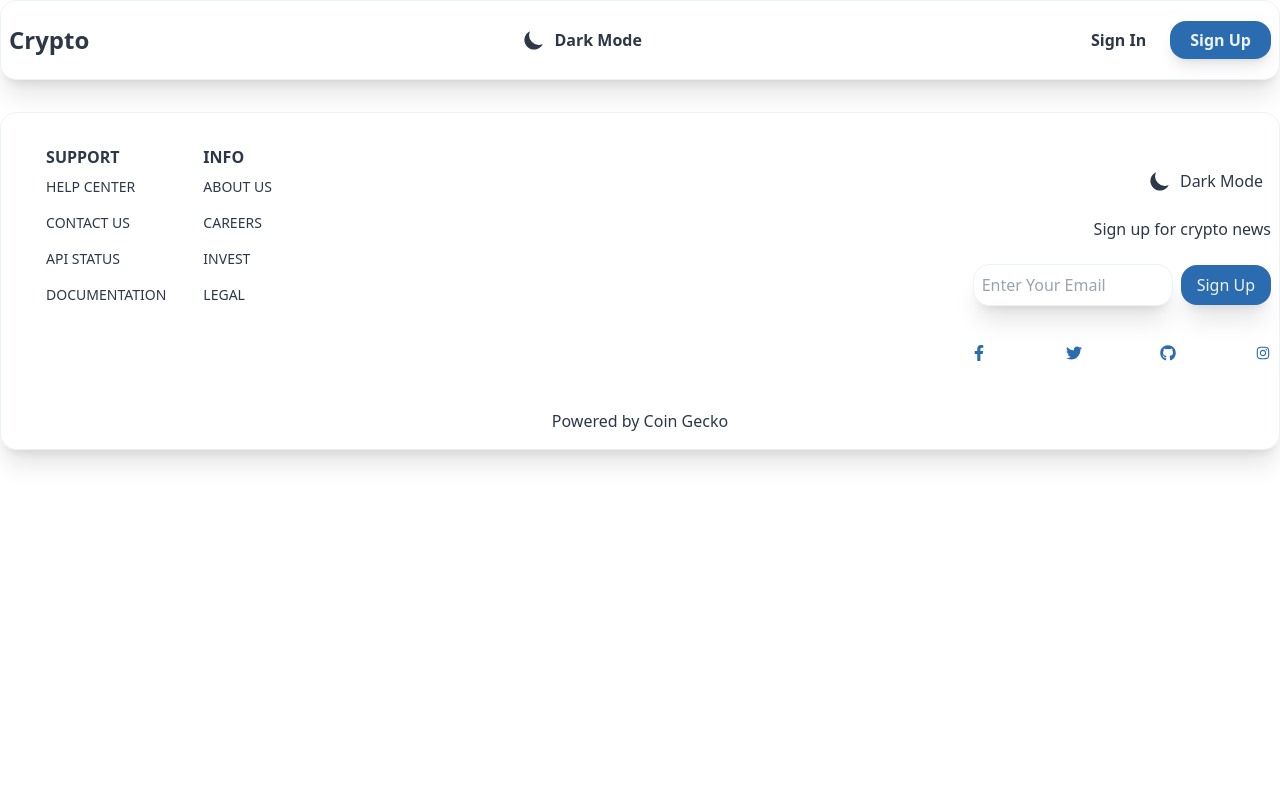
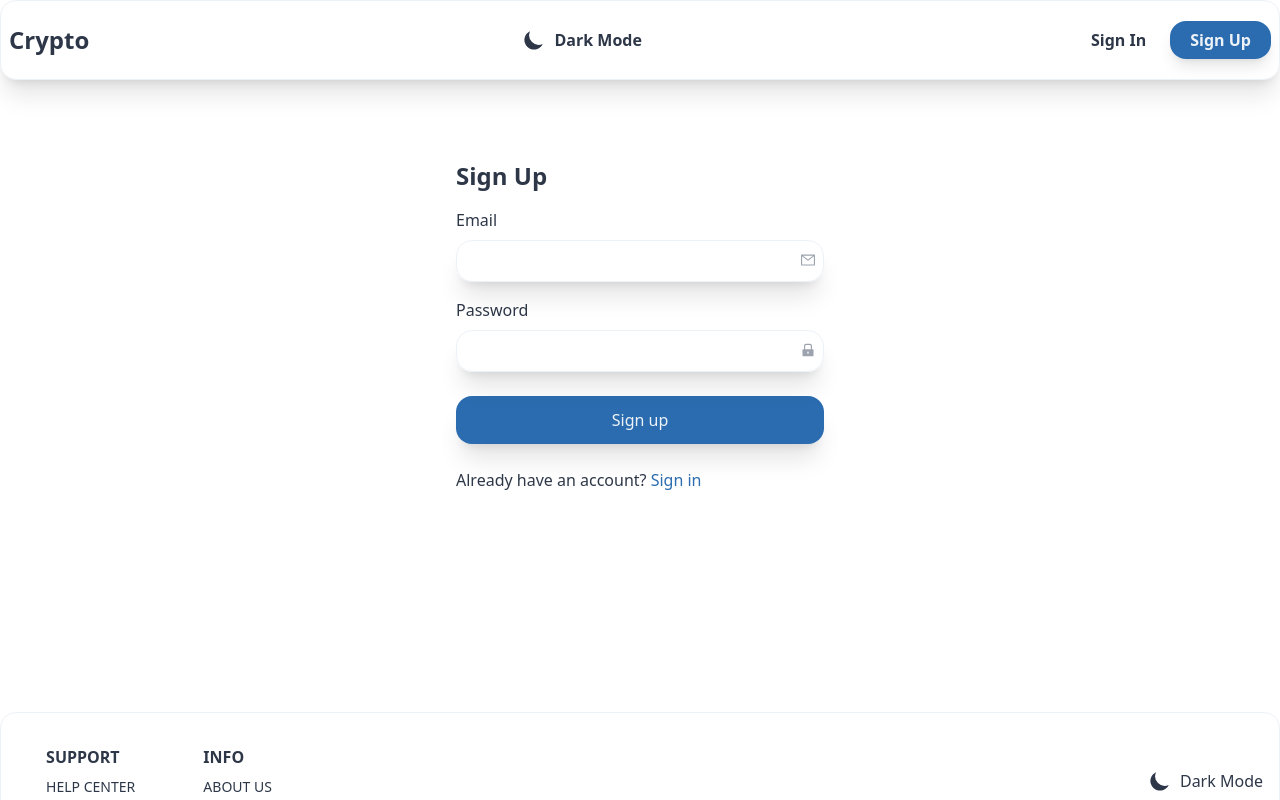
Before and after one commit to sayanthcp/crypto-currency-app, a React (Vite) app: page /signup in a window 1280 px wide. Shown: the top 800 px of the page. Built offline with nearby package versions, Linux system fonts and the light colour scheme; no server answers.

Commit message:
added signin and signup pages

```diff
--- a/src/routes/Signin.jsx
+++ b/src/routes/Signin.jsx
@@ -1,8 +1,31 @@
 import React from 'react'
+import {AiOutlineMail,AiFillLock} from 'react-icons/ai'
+import { Link } from 'react-router-dom'
 
 const Signin = () => {
   return (
     <div>
+      <div className='max-w-[400px] mx-auto min-h-[600px] px-4 py-20'>
+        <h1 className='text-2xl font-bold'>Sign In</h1>
+        <form>
+          <div className='my-4'>
+            <label>Email</label>
+            <div className='my-2 w-full relative rounded-2xl shadow-xl'>
+              <input className='w-full p-2 bg-primary border border-input rounded-2xl' type="Email" />
+              <AiOutlineMail className='absolute right-2 top-3 text-gray-400'/>
+            </div>
+          </div>
+          <div className='my-4'>
+            <label>Password</label>
+            <div className='my-2 w-full relative rounded-2xl shadow-xl'>
+              <input className='w-full p-2 bg-primary border border-input rounded-2xl' type="password" />
+              <AiFillLock className='absolute right-2 top-3 text-gray-400'/>
+            </div>
+          </div>
+          <button className='w-full my-2 p-3 bg-button text-btnText rounded-2xl shadow-xl'>Sign in</button>
+        </form>
+        <p className='my-4'>Don't have an account? <Link className='text-accent' to="/signup">Sign up</Link></p>
+      </div>
 
     </div>
   )
--- a/src/routes/Signup.jsx
+++ b/src/routes/Signup.jsx
@@ -1,9 +1,31 @@
 import React from 'react'
+import {AiOutlineMail,AiFillLock} from 'react-icons/ai'
+import { Link } from 'react-router-dom'
 
 const Signup = () => {
   return (
     <div>
-
+      <div className='max-w-[400px] mx-auto min-h-[600px] px-4 py-20'>
+        <h1 className='text-2xl font-bold'>Sign Up</h1>
+        <form>
+          <div className='my-4'>
+            <label>Email</label>
+            <div className='my-2 w-full relative rounded-2xl shadow-xl'>
+              <input className='w-full p-2 bg-primary border border-input rounded-2xl' type="Email" />
+              <AiOutlineMail className='absolute right-2 top-3 text-gray-400'/>
+            </div>
+          </div>
+          <div className='my-4'>
+            <label>Password</label>
+            <div className='my-2 w-full relative rounded-2xl shadow-xl'>
+              <input className='w-full p-2 bg-primary border border-input rounded-2xl' type="password" />
+              <AiFillLock className='absolute right-2 top-3 text-gray-400'/>
+            </div>
+          </div>
+          <button className='w-full my-2 p-3 bg-button text-btnText rounded-2xl shadow-xl'>Sign up</button>
+        </form>
+        <p className='my-4'>Already have an account? <Link className='text-accent' to="/signin">Sign in</Link></p>
+      </div>
     </div>
   )
 }
```
